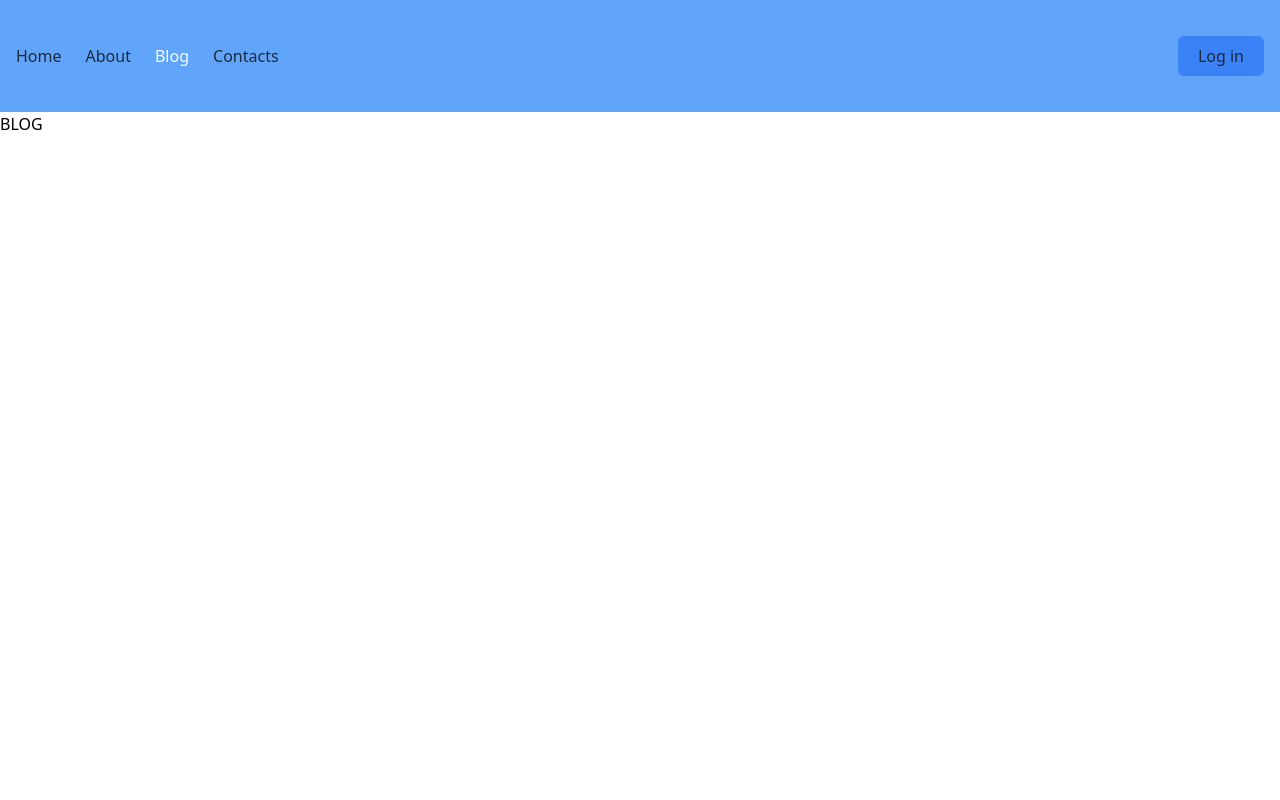
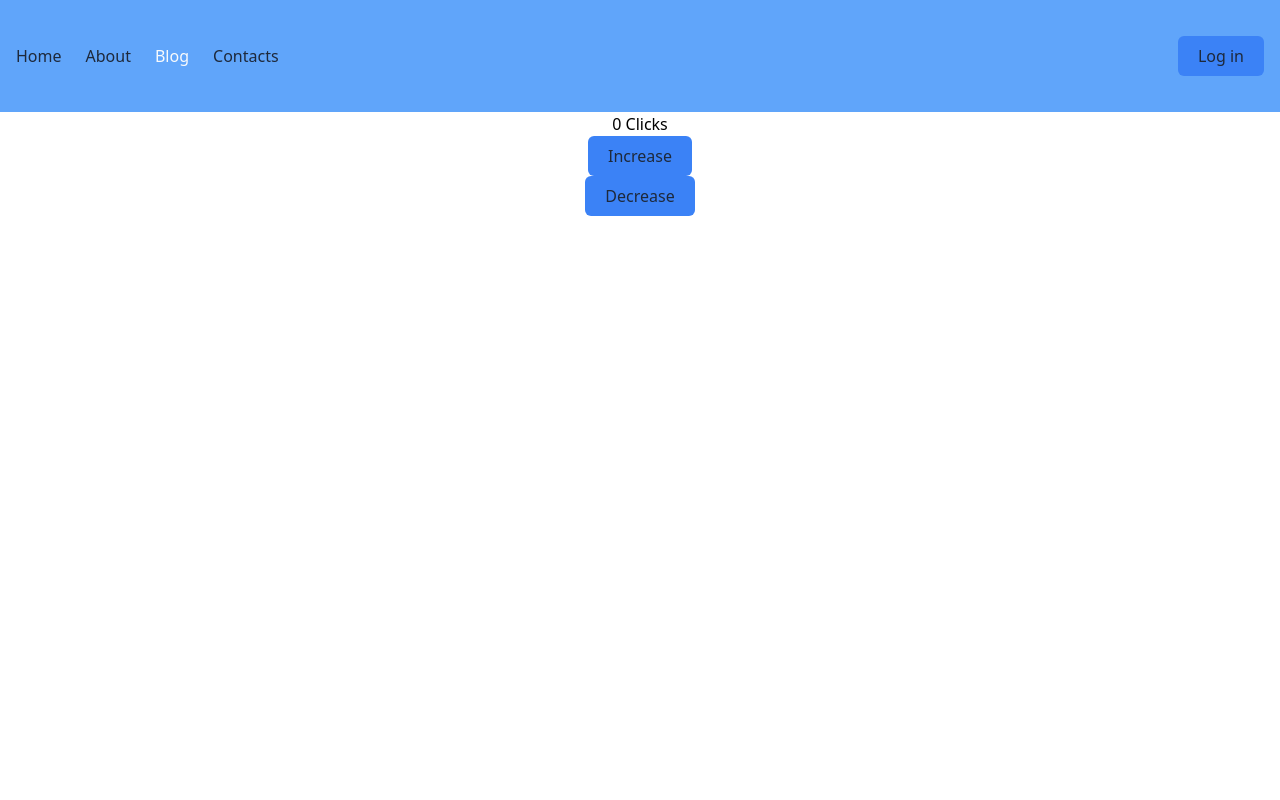
Before and after one commit to rkukutis/ps-front, a React (Vite) app in the folder playground/: page /blog in a window 1280 px wide. Shown: the top 800 px of the page. Built offline with nearby package versions, Linux system fonts and the light colour scheme.

Commit message:
Added Zustand

```diff
--- a/playground/package.json
+++ b/playground/package.json
@@ -15,7 +15,8 @@
     "react": "^18.2.0",
     "react-devtools": "^4.28.5",
     "react-dom": "^18.2.0",
-    "react-router-dom": "^6.20.0"
+    "react-router-dom": "^6.20.0",
+    "zustand": "^4.4.7"
   },
   "devDependencies": {
     "@types/react": "^18.2.37",
--- a/playground/src/components/Button.tsx
+++ b/playground/src/components/Button.tsx
@@ -1,6 +1,7 @@
 interface ButtonProps {
   children: string;
   type?: string;
+  onclick?: () => void;
 }
 
 const styles = {
@@ -8,11 +9,15 @@ const styles = {
   danger: "bg-red-500 px-5 py-2 rounded-md text-slate-800 hover:bg-red-300"
 };
 
-export default function Button({ children, type = styles.normal }: ButtonProps) {
+export default function Button({ children, type = styles.normal, onclick }: ButtonProps) {
   let style: string = styles.normal;
   if (type === "danger") {
     style = styles.danger;
   }
 
-  return <button className={style}>{children}</button>;
+  return (
+    <button onClick={onclick} className={style}>
+      {children}
+    </button>
+  );
 }
--- /dev/null
+++ b/playground/src/components/Testing.tsx
@@ -0,0 +1,16 @@
+import { useClickStore } from "../stores/ClickStore";
+import Button from "./Button";
+
+export default function Testing() {
+  const { clicks, increaseClicks, decreaseClicks } = useClickStore();
+
+  return (
+    <div className="flex flex-col items-center">
+      <h1>{clicks} Clicks</h1>
+      <div className="flex flex-col items-center">
+        <Button onclick={increaseClicks}>Increase</Button>
+        <Button onclick={decreaseClicks}>Decrease</Button>
+      </div>
+    </div>
+  );
+}
--- a/playground/src/pages/About.tsx
+++ b/playground/src/pages/About.tsx
@@ -1,3 +1,9 @@
+import Testing from "../components/Testing";
+
 export default function About() {
-  return <h1>ABOUT</h1>;
+  return (
+    <div>
+      <Testing />
+    </div>
+  );
 }
--- a/playground/src/pages/Blog.tsx
+++ b/playground/src/pages/Blog.tsx
@@ -1,3 +1,9 @@
+import Testing from "../components/Testing";
+
 export default function Blog() {
-  return <h1>BLOG</h1>;
+  return (
+    <div>
+      <Testing />
+    </div>
+  );
 }
--- /dev/null
+++ b/playground/src/stores/ClickStore.ts
@@ -0,0 +1,26 @@
+import { create } from "zustand";
+import { persist } from "zustand/middleware";
+
+interface ClickState {
+  clicks: number;
+  increaseClicks: () => void;
+  decreaseClicks: () => void;
+}
+
+export const useClickStore = create<ClickState>()(
+  persist(
+    (set) => ({
+      clicks: 0,
+      increaseClicks: () => {
+        set((state) => {
+          return { clicks: state.clicks + 1 };
+        });
+      },
+      decreaseClicks: () =>
+        set((state) => {
+          return { clicks: state.clicks - 1 };
+        })
+    }),
+    { name: "clicks" }
+  )
+);
```
Also changed, not shown: 1 other file (tests, documents, lock files or other folders).
